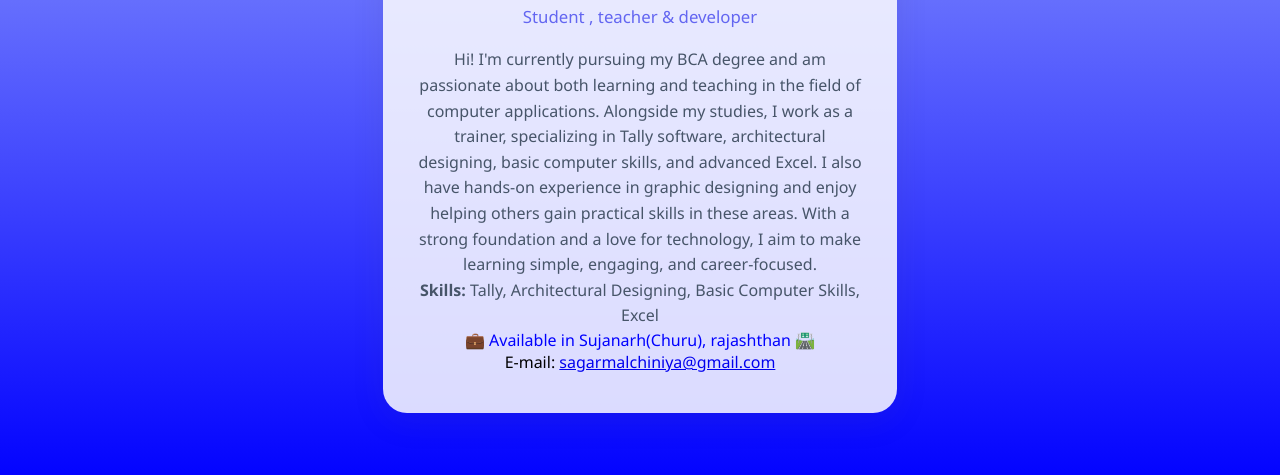
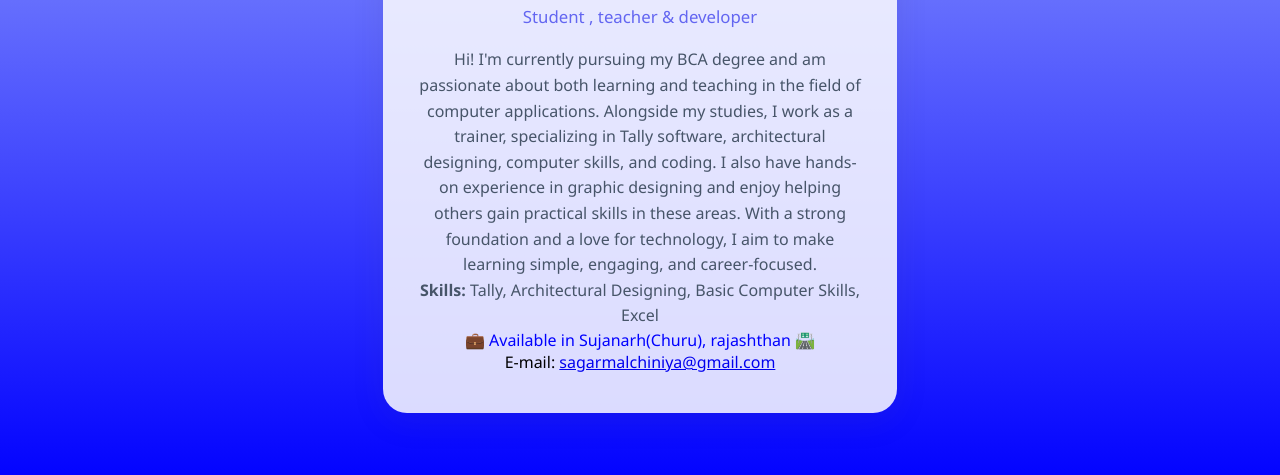
Before and after one commit to sagarmchiniya/sagarhub, a plain HTML site: page big web project/index.html in a window 1280 px wide. Shown: the part 309-784 px from the top of the page. Drawn offline with Linux system fonts and the light colour scheme.

Commit message:
just update some details

```diff
--- a/big web project/index.html
+++ b/big web project/index.html
@@ -72,7 +72,9 @@
         <div class="profile-name">sagar mal chiniya</div>
         <div class="profile-info">Student , teacher &amp; developer</div>
         <div class="profile-desc">
-            Hi! I'm currently pursuing my BCA degree and am passionate about both learning and teaching in the field of computer applications. Alongside my studies, I work as a trainer, specializing in Tally software, architectural designing, basic computer skills, and advanced Excel. I also have hands-on experience in graphic designing and enjoy helping others gain practical skills in these areas. With a strong foundation and a love for technology, I aim to make learning simple, engaging, and career-focused.
+            Hi! I'm currently pursuing my BCA degree and am passionate about both learning and teaching in the field of computer applications. Alongside my studies, I work as a trainer, specializing in Tally software, architectural designing, computer skills, and  coding. I also have hands-on experience in graphic designing and enjoy helping others gain practical skills in these areas. With a strong foundation and a love for technology, I aim to make learning simple, engaging, and career-focused.
+
+
         </div>
         <div class="profile-desc">
             <strong>Skills:</strong> Tally, Architectural Designing, Basic Computer Skills, Excel </div>
```
